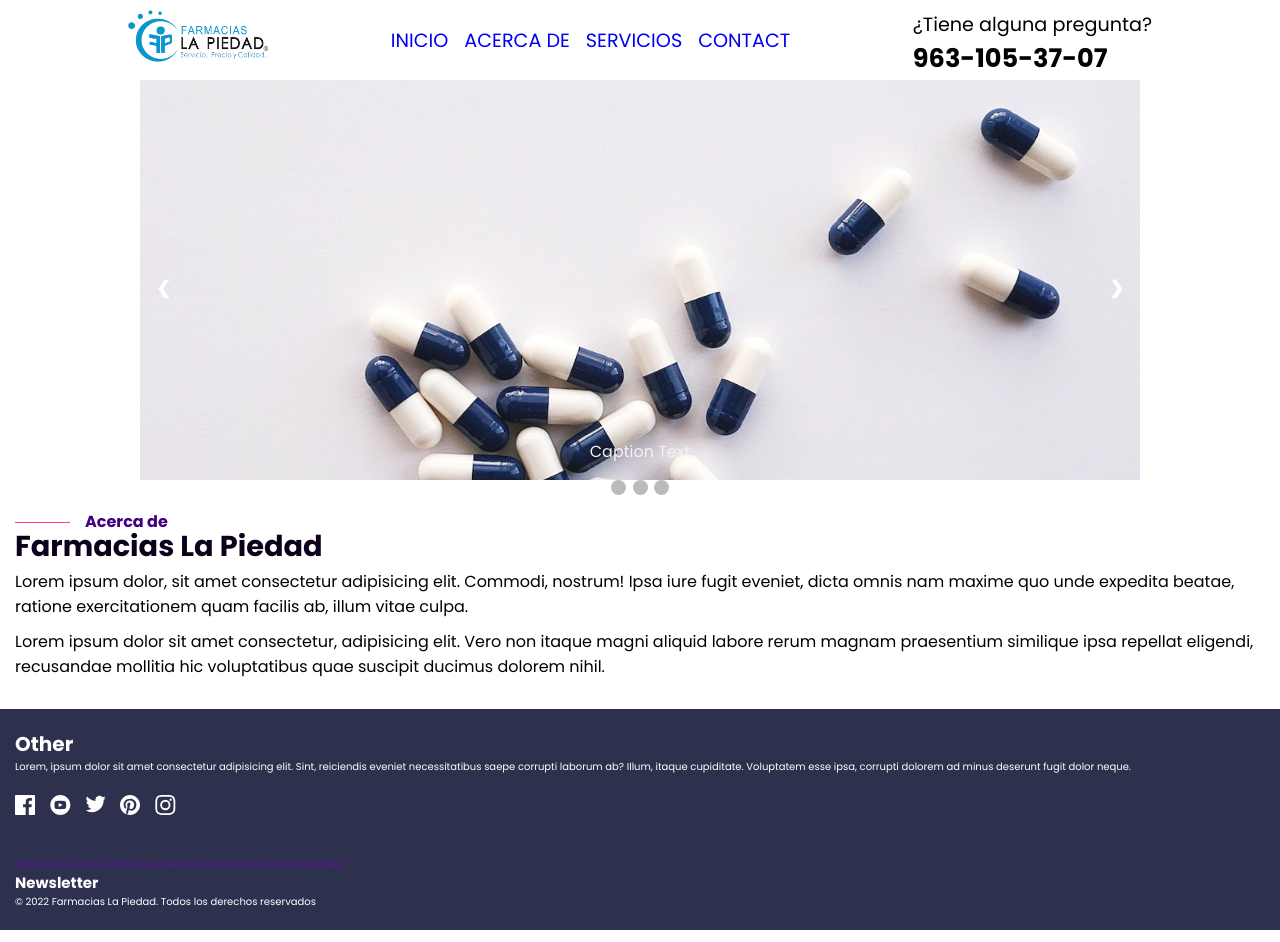
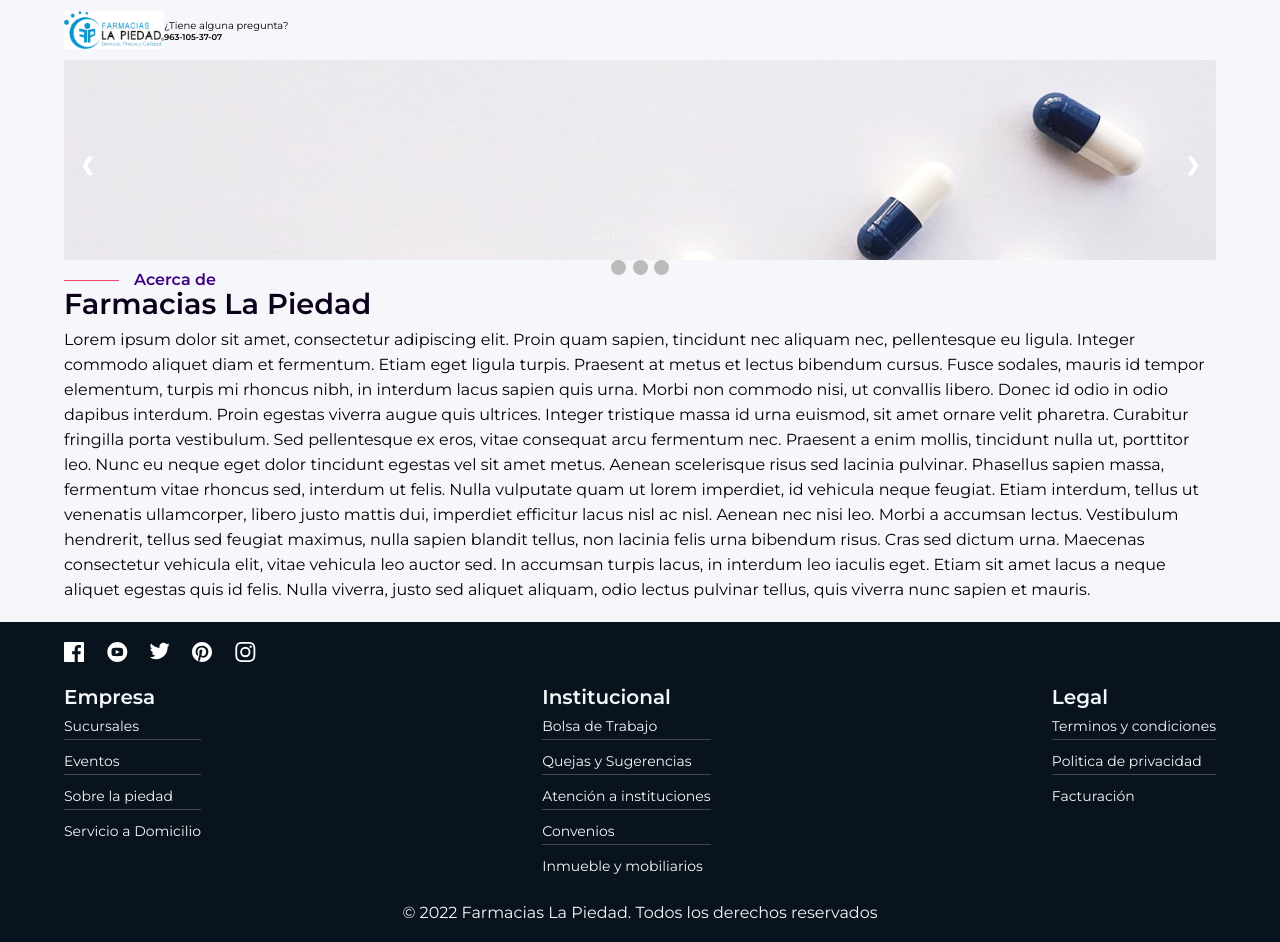
Before and after one commit to guadalupe-gop/blogpiedad, a plain HTML site: page index.html in a window 1280 px wide. Drawn offline with Linux system fonts and the light colour scheme.

Commit message:
finaliza footer

```diff
--- a/css/style.css
+++ b/css/style.css
@@ -1,6 +1,9 @@
+@import url('https://fonts.googleapis.com/css2?family=Montserrat:wght@300;400;600&display=swap');
 :root{
-    --green: rgb(10, 220, 42);
-    --darkBlue: hsl(233, 26%, 24%);
+    --bluePrimary: #207BFF;
+    --blueSecondary: #4EA5FF;
+    --whiteFont: #F5f7fA;
+    --bluePoint: #09131D;
 }
 * {
     margin: 0;
@@ -8,45 +11,41 @@
 }
 body {
     font-size: 62.5%;
-    font-family: 'Poppins', sans-serif;
+    font-family: 'Montserrat', sans-serif;
+    background: var(--whiteFont);
 }
-.w3l-header-nav {
-    width: 100%;
-    padding: 10px 0px;
+.wrapper{
+    width: 90%;
+    margin: auto;
+
 }
-.navbar {
-    margin: auto;
-    width: 80%;
-    display: flex;
-    justify-content: space-between;
-    font-size: 1.2rem;
+
+header {
+    width: 90%;
+    margin: 0 auto;
     height: 60px;
-}
-.navbar-brand img{
-    width: 140px;
-}
-.navbar-collapse ul{
     display: flex;
     align-items: center;
-    height: 60px;
+
+}
+.navbar ul{
+   display: flex;
+   gap: 20px;
+}
+.navbar li{
     list-style: none;
-    padding: 0;
-    margin: 0;
 }
-.navbar-collapse ul li a {
+.navbar a {
     text-decoration: none;
-    padding: 8px;
-    text-transform: uppercase;
+    font-size: 16px;
+    font-weight: 400;
+
 }
 
-.call-support h5 {
-    font-size: 1.6rem;
-    font-weight: bold;
+.logo img {
+    width: 100px;
 }
-.wrapper{
-    width: 100%;
-    padding: 20px 15px;
-}
+
 .is-hidden {
     display: none;
 }
@@ -61,7 +60,7 @@ img {
 }
 
 .slideshow-container{
-    max-width: 1000px;
+
     max-height: 200px;
     position: relative;
     margin: auto;
@@ -183,9 +182,11 @@ h3.hny-title-content {
 /*Footer*/
 .footer{
     width: 100%;
-    background: var(--darkBlue);
-    bottom: 0px;
-    color: white;
+    background: var(--bluePoint);
+    color: var(--whiteFont);
+}
+.footer__container {
+    margin: 40px 0 0 40px;
 }
 .footer__social{
     display: grid;
@@ -230,16 +231,61 @@ h3.hny-title-content {
     background-image: url("../assets/images/icon-instagram.svg");
   }
 
-@media (max-width:768px){
+  .footer__links {
+    /* border: 2px solid red; */
+    display: flex;
+    flex-direction: column;
+  }
+
+  .footer_mapasitio,.footer__institucional, .footer__legal {
+    /* border: 1px solid white; */
+    display: flex;
+    flex-direction: column;
+    align-items: center;
+    margin-bottom: 20px;
+  }
+  .footer__institucional a:last-child,.footer_mapasitio a:last-child, .footer__legal a:last-child {
+    border: none;
+  }
+  .footer__links a{
+    width: 100%;
+    text-decoration: none;
+    color: var(--whiteFont);
+    font-size: 14px;
+    cursor: pointer;
+    margin: 4px 0 4px 0;
+    padding: 4px 0 4px 0;
+    border-bottom: 1px solid rgb(255 255 255 / 22%);;
+  }
+  .footer__links a:hover {
+    color: #f8f9fa;
+  }
+  .footer__links h3 {
+    font-size: 20px;
+  }
+
+  .footer__derechos{
+    text-align: center;
+    font-size: 16px;
+    padding-bottom: 20px;
+  }
+
+
+@media screen and (min-width:768px){
     .navbar-collapse,
     .call-support{
-        display:none;
+        display: block;
     }
-
+    .slideshow-container{
+        height: 400px;
+    }
 }
-@media (min-width:768px){
-    .slideshow-container{
-        max-height: 400px;
+@media screen and (min-width: 1024px){
+    .footer__links{
+        flex-direction: row;
+        justify-content: space-between;
     }
-
+    .footer_mapasitio,.footer__institucional, .footer__legal {
+        align-items: flex-start;
+      }
 }
--- a/index.html
+++ b/index.html
@@ -5,49 +5,41 @@
     <meta http-equiv="X-UA-Compatible" content="IE=edge" />
     <meta name="viewport" content="width=device-width, initial-scale=1.0" />
     <title>Farmacias La Piedad®</title>
-    <link rel="preconnect" href="https://fonts.googleapis.com" />
-    <link rel="preconnect" href="https://fonts.gstatic.com" crossorigin />
-    <link
-      href="https://fonts.googleapis.com/css2?family=Poppins:wght@300;400;500;700&display=swap"
-      rel="stylesheet"
-    />
     <link rel="stylesheet" href="./css/style.css" />
   </head>
   <body>
-    <header class="w3l-header-nav">
-      <nav class="navbar">
-        <a class="navbar-brand" href="">
+
+  <header>
+    <a class="logo" href="">
       <img
         src="./assets/images/logopiedad.jpg"
         alt="Logo farmacias la piedad"
       />
     </a>
-
-        <div class="collapse navbar-collapse" id="navbarSupportedContent">
-          <ul class="navbar-nav">
+    <nav class="navbar is-hidden">
+        <ul >
           <li class="nav-item">
-              <a class="nav-link" href="#">Inicio</a>
-            </li>
-            <li class="nav-item">
-              <a class="nav-link" href="#">Acerca de</a>
+            <a class="nav-link" href="#">Conócenos</a>
           </li>
           <li class="nav-item">
             <a class="nav-link" href="#">Servicios</a>
           </li>
           <li class="nav-item">
-              <a class="nav-link" href="#">Contact</a>
+            <a class="nav-link" href="#">Asesoria Médica</a>
+          </li>
+          <li class="nav-item">
+            <a class="nav-link" href="#">Eventos</a>
           </li>
         </ul>
-        </div>
-
-        <div class="call-support">
+      </nav>
+      <div class="call-support is-hidden">
         <p>¿Tiene alguna pregunta?</p>
         <h5>963-105-37-07</h5>
       </div>
-      </nav>
   </header>
 
   <section>
+      <div class="wrapper">
         <div class="slideshow-container">
           <div class="mySlides fade">
             <!-- <div class="numberText">1 / 3</div> -->
@@ -87,6 +79,7 @@
           <span class="dot" onclick="currentSlide(2)"></span>
           <span class="dot" onclick="currentSlide(3)"></span>
         </div>
+      </div>
     </section>
 
     <section class="">
@@ -96,20 +89,33 @@
           <h3 class="hny-title-content">Farmacias la Piedad</h3>
         </div>
         <div class="content-info-in">
-          <div class="">
-            <p>
-              Lorem ipsum dolor, sit amet consectetur adipisicing elit. Commodi,
-              nostrum! Ipsa iure fugit eveniet, dicta omnis nam maxime quo unde
-              expedita beatae, ratione exercitationem quam facilis ab, illum
-              vitae culpa.
-            </p>
-          </div>
           <div>
             <p>
-              Lorem ipsum dolor sit amet consectetur, adipisicing elit. Vero non
-              itaque magni aliquid labore rerum magnam praesentium similique
-              ipsa repellat eligendi, recusandae mollitia hic voluptatibus quae
-              suscipit ducimus dolorem nihil.
+              Lorem ipsum dolor sit amet, consectetur adipiscing elit. Proin
+              quam sapien, tincidunt nec aliquam nec, pellentesque eu ligula.
+              Integer commodo aliquet diam et fermentum. Etiam eget ligula
+              turpis. Praesent at metus et lectus bibendum cursus. Fusce
+              sodales, mauris id tempor elementum, turpis mi rhoncus nibh, in
+              interdum lacus sapien quis urna. Morbi non commodo nisi, ut
+              convallis libero. Donec id odio in odio dapibus interdum. Proin
+              egestas viverra augue quis ultrices. Integer tristique massa id
+              urna euismod, sit amet ornare velit pharetra. Curabitur fringilla
+              porta vestibulum. Sed pellentesque ex eros, vitae consequat arcu
+              fermentum nec. Praesent a enim mollis, tincidunt nulla ut,
+              porttitor leo. Nunc eu neque eget dolor tincidunt egestas vel sit
+              amet metus. Aenean scelerisque risus sed lacinia pulvinar.
+              Phasellus sapien massa, fermentum vitae rhoncus sed, interdum ut
+              felis. Nulla vulputate quam ut lorem imperdiet, id vehicula neque
+              feugiat. Etiam interdum, tellus ut venenatis ullamcorper, libero
+              justo mattis dui, imperdiet efficitur lacus nisl ac nisl. Aenean
+              nec nisi leo. Morbi a accumsan lectus. Vestibulum hendrerit,
+              tellus sed feugiat maximus, nulla sapien blandit tellus, non
+              lacinia felis urna bibendum risus. Cras sed dictum urna. Maecenas
+              consectetur vehicula elit, vitae vehicula leo auctor sed. In
+              accumsan turpis lacus, in interdum leo iaculis eget. Etiam sit
+              amet lacus a neque aliquet egestas quis id felis. Nulla viverra,
+              justo sed aliquet aliquam, odio lectus pulvinar tellus, quis
+              viverra nunc sapien et mauris.
             </p>
           </div>
         </div>
@@ -118,29 +124,42 @@
 
     <footer class="footer">
       <div class="wrapper">
-        <h1 class="title__h1">Other</h1>
-        <p>
-          Lorem, ipsum dolor sit amet consectetur adipisicing elit. Sint,
-          reiciendis eveniet necessitatibus saepe corrupti laborum ab? Illum,
-          itaque cupiditate. Voluptatem esse ipsa, corrupti dolorem ad minus
-          deserunt fugit dolor neque.
-        </p>
+        <div>
           <p class="footer__social">
+        </div>
           <a href="" class="icon__facebook"></a>
           <a href="" class="icon__youtube"></a>
           <a href="" class="icon__twitter"></a>
           <a href="" class="icon__pinterest"></a>
           <a href="" class="icon__instagram"></a>
         </p>
-        <a href="" class="footer__link"> About Us</a>
-        <a href="" class="footer__link">Contacto</a>
-        <a href="" class="footer__link">Blog </a>
-        <a href="" class="footer__link">Sucursales </a>
-        <a href="" class="footer__link">Soporte </a>
-        <a href="" class="footer__link">Politica de privacidad</a>
-        <h2 class="subtitle__h2">Newsletter</h2>
+        <div class="footer__links">
+          <div class="footer_mapasitio">
+            <h3>Empresa</h3>
+            <a href="#">Sucursales</a>
+            <a href="#">Eventos</a>
+            <a href="#">Sobre la piedad</a>
+            <a href="#">Servicio a Domicilio</a>
+          </div>
+          <div class="footer__institucional">
+            <h3>Institucional</h3>
+            <a href="" class="_footer__link_">Bolsa de Trabajo</a>
+            <a href="" class="_footer__link_">Quejas y Sugerencias</a>
+            <a href="" class="_footer__link_">Atención a instituciones</a>
+            <a href="" class="_footer__link_">Convenios</a>
+            <a href="" class="_footer__link_">Inmueble y mobiliarios</a>
+          </div>
+          <div class="footer__legal">
+            <h3>Legal</h3>
+            <a href="#">Terminos y condiciones</a>
+            <a href="#">Politica de privacidad</a>
+            <a href="#">Facturación</a>
+          </div>
+        </div>
 
-        <p>© 2022 Farmacias La Piedad. Todos los derechos reservados</p>
+        <p class="footer__derechos">
+          © 2022 Farmacias La Piedad. Todos los derechos reservados
+        </p>
       </div>
     </footer>
     <script src="./js/index.js"></script>
```
Lines whose indentation alone changed are shown as unchanged.
